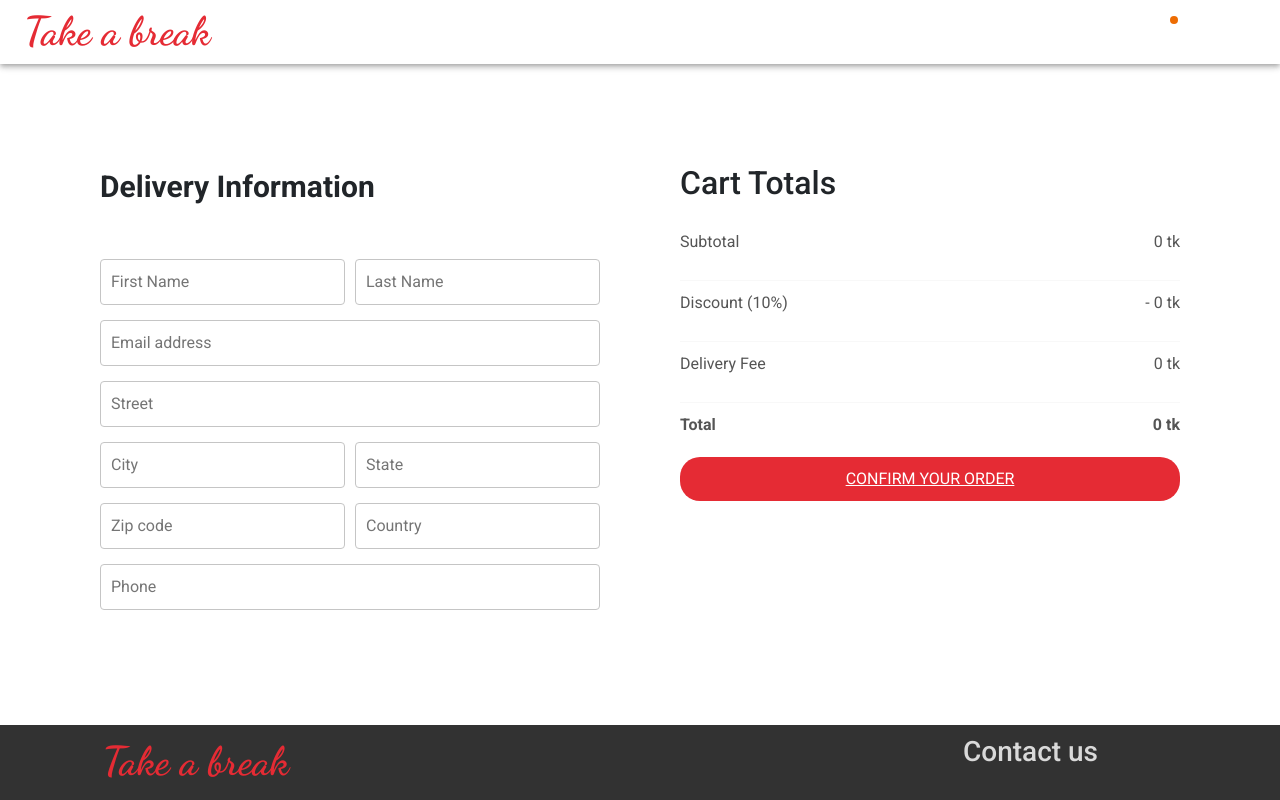
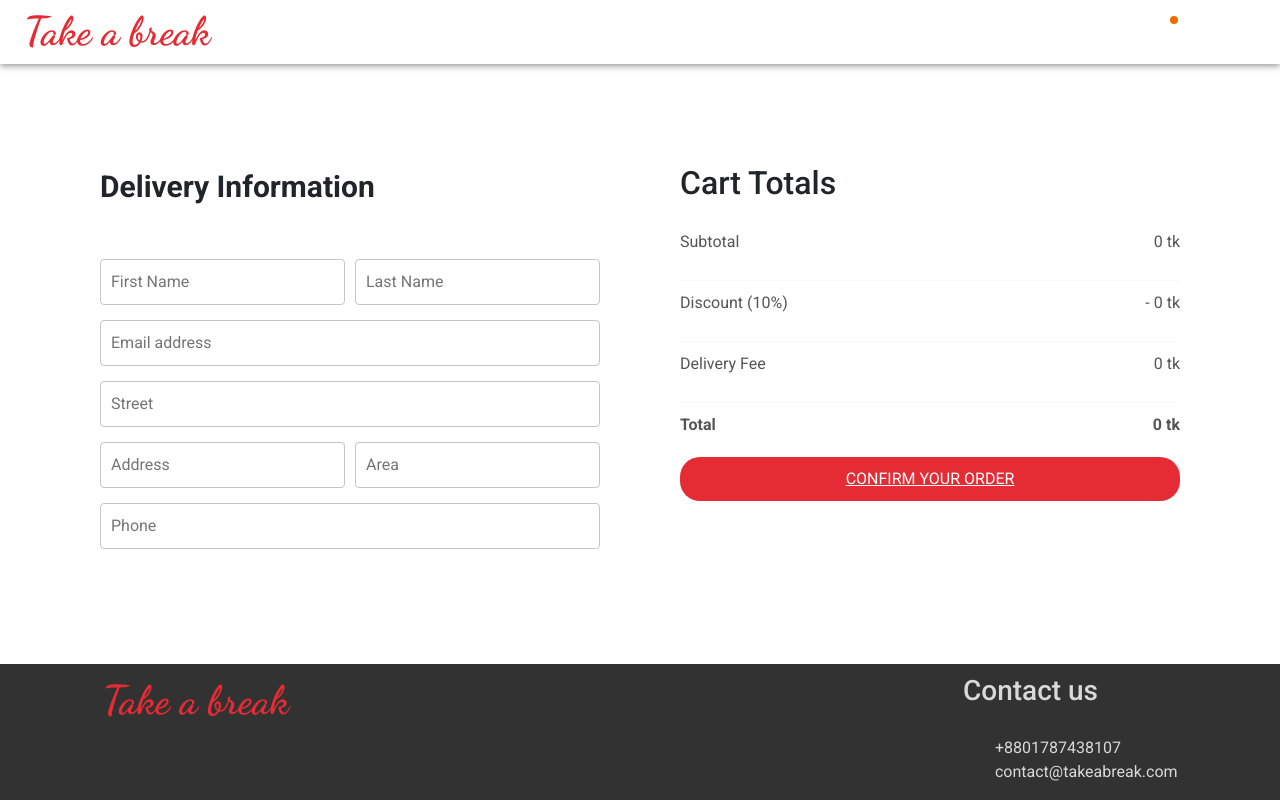
Before and after one commit to ayeshaakter02/Restaurant, a React (Create React App) app: page /place-order in a window 1280 px wide. Shown: the top 800 px of the page. Built offline with nearby package versions, Linux system fonts and the light colour scheme; some icons are missing.

Commit message:
change few lines

```diff
--- a/src/components/Discount/Discount.jsx
+++ b/src/components/Discount/Discount.jsx
@@ -91,7 +91,7 @@ const Discount = () => {
               fontWeight: 800,
             }}
           >
-            Weekend Offers for Visitors ! (Satruday-Sunday)
+            Weekend Offers for Visitors ! (Friday-Satruday)
             <br />
             All Items have 20% off
           </Typography>
--- a/src/components/FoodItem/FoodItem.css
+++ b/src/components/FoodItem/FoodItem.css
@@ -64,9 +64,12 @@
     display: flex;
     align-items: center;
     gap: 10px;
-    padding: 6px;
+    padding: 0 6px;
     border-radius: 50px;
     background-color: white;
+}
+.cartitemsp{
+    margin-top: 12px;
 }
 .food-item-counter img{
     width: 30px;
--- a/src/components/Footer/Footer.jsx
+++ b/src/components/Footer/Footer.jsx
@@ -26,7 +26,7 @@ const Footer = () => {
         <div className="footer-content-right">
           <h3>Contact us</h3>
           <ul>
-            <li>+1-212-456-7890</li>
+            <li>+8801787438107</li>
             <li>contact@takeabreak.com</li>
           </ul>
         </div>
--- a/src/components/MyOrders/MyOrders.css
+++ b/src/components/MyOrders/MyOrders.css
@@ -35,7 +35,12 @@
 .order-total hr{
     margin: 10px 0px;
 }
+.delivery{
+    margin-top: 50px;
+    font-size: 16px;
+    font-weight: 500;
 
+}
 @media (max-width:900px) {
     .my-orders-order{
         grid-template-columns: 1fr 2fr 1fr;
--- a/src/components/MyOrders/MyOrders.jsx
+++ b/src/components/MyOrders/MyOrders.jsx
@@ -64,6 +64,9 @@ const MyOrders = () => {
                 </b>
               </div>
             </div>
+            <div className="delivery">
+              After 1 hour your food is delivery on your home
+            </div>
           </div>
         </div>
       </div>
--- a/src/components/PlaceOrder/PlaceOrder.jsx
+++ b/src/components/PlaceOrder/PlaceOrder.jsx
@@ -18,10 +18,8 @@ const PlaceOrder = () => {
     lastName: "",
     email: "",
     street: "",
-    city: "",
-    state: "",
-    zipcode: "",
-    country: "",
+    Address: "",
+    Area: "",
     phone: "",
   });
 
@@ -85,37 +83,19 @@ const PlaceOrder = () => {
           <div className="multi-fields">
             <input
               required
-              name="city"
-              value={data.city}
+              name="address"
+              value={data.address}
               onChange={onChangeHandler}
               type="text"
-              placeholder="City"
+              placeholder="Address"
             />
             <input
               required
-              name="state"
-              value={data.state}
+              name="area"
+              value={data.area}
               onChange={onChangeHandler}
               type="text"
-              placeholder="State"
-            />
-          </div>
-          <div className="multi-fields">
-            <input
-              required
-              name="zipcode"
-              value={data.zipcode}
-              onChange={onChangeHandler}
-              type="text"
-              placeholder="Zip code"
-            />
-            <input
-              required
-              name="country"
-              value={data.country}
-              onChange={onChangeHandler}
-              type="text"
-              placeholder="Country"
+              placeholder="Area"
             />
           </div>
           <input
```
